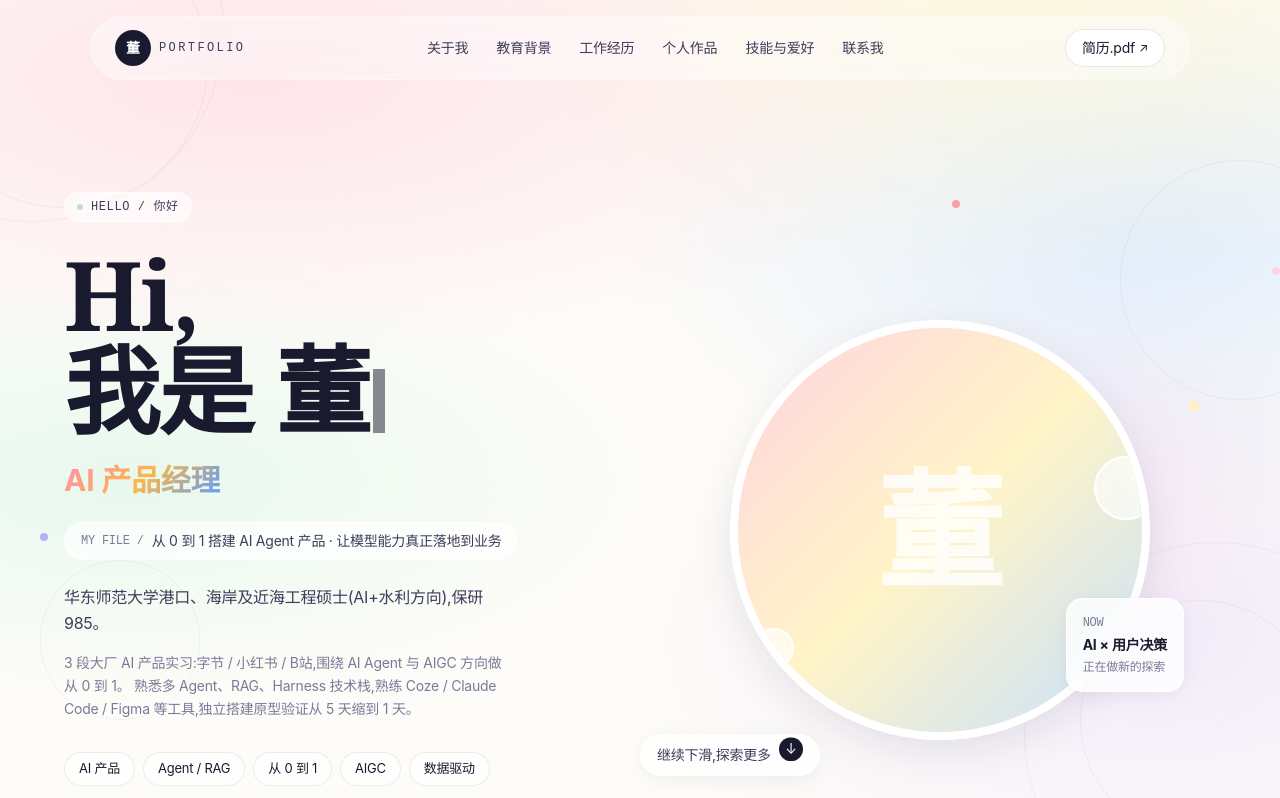
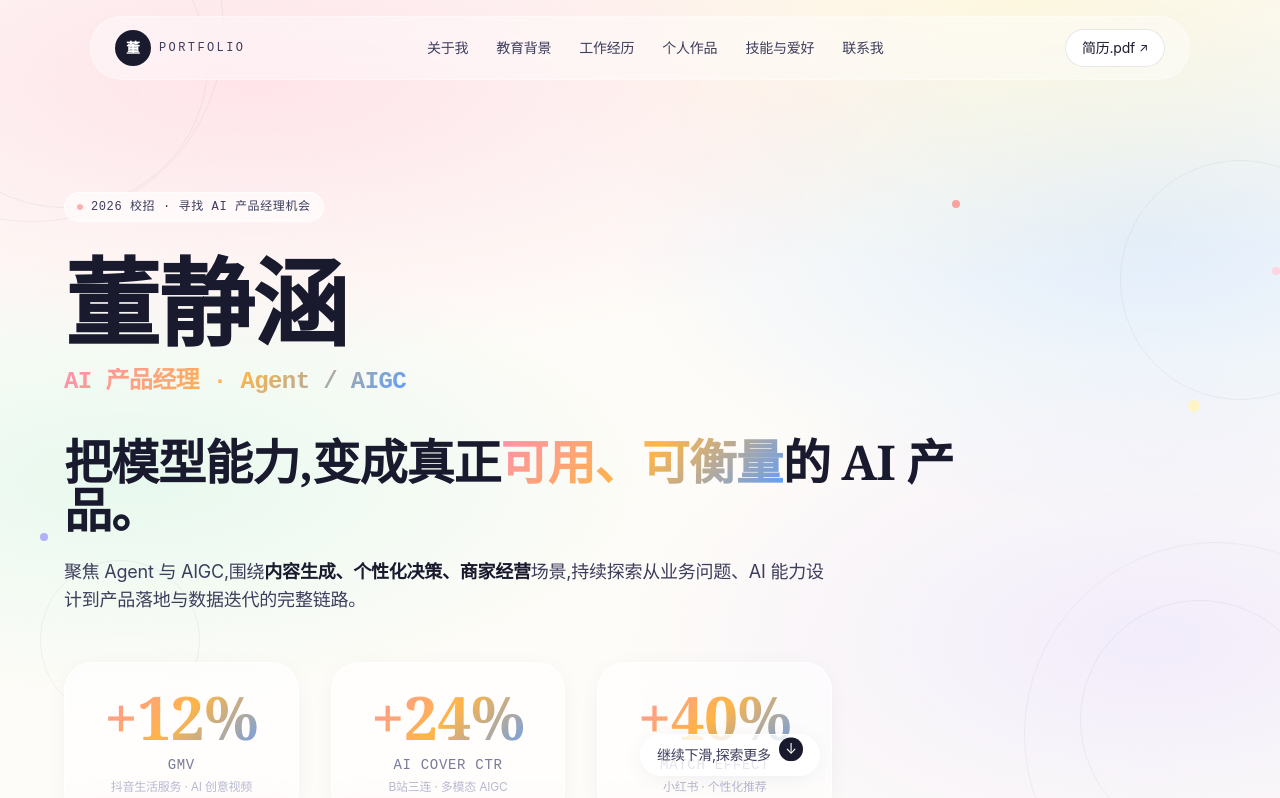
Before and after one commit to djh20010513/personal-site, a Next.js app: page / in a window 1280 px wide. Shown: the top 798 px of the page. Built offline with nearby package versions, Linux system fonts and the light colour scheme.

Commit message:
redesign hero: 三大数据 + 双按钮,5 秒传达核心信息

```diff
--- a/app/page.tsx
+++ b/app/page.tsx
@@ -9,91 +9,82 @@ export default function Home() {
     <div className="relative overflow-x-hidden">
       <FloatingDecorations />
 
-      {/* ============ Hero ============ */}
+      {/* ============ Hero - 5 秒传达三件事 ============ */}
       <section className="min-h-screen flex items-center px-6 pt-32 pb-20 relative">
-        <div className="max-w-6xl mx-auto w-full grid md:grid-cols-2 gap-12 items-center relative">
-          {/* 左侧文字 */}
-          <div>
-            <div className="inline-flex items-center gap-2 mb-6 px-3 py-1.5 bg-white/60 backdrop-blur-md border border-white/80 rounded-full">
-              <span className="w-1.5 h-1.5 rounded-full bg-accent-sage animate-pulse" />
+        <div className="max-w-6xl mx-auto w-full relative">
+
+          {/* 顶部小标签 - 身份 */}
+          <div className="inline-flex items-center gap-2 mb-8 px-3 py-1.5 bg-white/60 backdrop-blur-md border border-white/80 rounded-full">
+            <span className="w-1.5 h-1.5 rounded-full bg-accent-warm animate-pulse" />
             <span className="font-mono text-xs tracking-wider text-ink-700">
-                HELLO / 你好
+              2026 校招 · 寻找 AI 产品经理机会
             </span>
           </div>
 
-            <h1 className="font-serif text-6xl md:text-8xl font-black tracking-tightish leading-[0.95] mb-6">
-              <span className="text-ink-900">Hi,</span>
-              <br />
-              <span className="text-ink-900">我是 {profile.name.charAt(0)}</span>
-              <span className="inline-block w-3 h-12 md:h-16 bg-ink-900 align-middle ml-1 animate-pulse" />
+          {/* 姓名 + 职位 */}
+          <h1 className="font-serif text-6xl md:text-8xl font-black tracking-tightish leading-[0.95] mb-4">
+            <span className="text-ink-900">{profile.name}</span>
           </h1>
 
-            <div className="mb-6">
-              <span className="text-2xl md:text-3xl font-bold text-gradient-rainbow">
-                {profile.title}
+          <div className="mb-10">
+            <span className="text-xl md:text-2xl font-bold text-gradient-rainbow font-mono tracking-tight">
+              {profile.title} · Agent / AIGC
             </span>
           </div>
 
-            {/* MY FILE 标签条 */}
-            <div className="inline-flex items-center gap-2 px-4 py-2 bg-white/70 backdrop-blur border border-white/80 rounded-full mb-6">
-              <span className="font-mono text-xs text-ink-500">MY FILE /</span>
-              <span className="text-sm text-ink-700">{profile.subtitle}</span>
-            </div>
+          {/* 主标题 - 1 句话讲清做什么 */}
+          <h2 className="font-serif text-3xl md:text-5xl font-bold tracking-tightish leading-[1.2] text-ink-900 mb-6 max-w-4xl">
+            把模型能力,变成真正<em className="not-italic text-gradient-rainbow">可用、可衡量</em>的 AI 产品。
+          </h2>
 
-            {/* 简介文字 */}
-            <p className="text-ink-700 leading-relaxed mb-4 max-w-md">
-              {profile.intro[0]}
-            </p>
-            <p className="text-ink-500 leading-relaxed mb-8 max-w-md text-sm">
-              {profile.intro.slice(1).join(' ')}
+          {/* 副标题 */}
+          <p className="text-base md:text-lg text-ink-700 leading-relaxed max-w-3xl mb-12">
+            聚焦 Agent 与 AIGC,围绕<em className="not-italic text-ink-900 font-semibold">内容生成、个性化决策、商家经营</em>场景,持续探索从业务问题、AI 能力设计到产品落地与数据迭代的完整链路。
           </p>
 
-            {/* 技能标签 */}
-            <div className="flex flex-wrap gap-2 mb-8">
-              {profile.skillTags.map((s) => (
-                <span key={s.label} className={`chip ${s.color}`}>
-                  {s.label}
-                </span>
-              ))}
+          {/* 三大数据 - 拿过什么结果 */}
+          <div className="grid grid-cols-3 gap-4 md:gap-8 mb-12 max-w-3xl">
+            <div className="card p-6 text-center">
+              <div className="font-serif text-4xl md:text-6xl font-black text-gradient-rainbow mb-2 leading-none">
+                +12%
               </div>
-
-            {/* CTA 按钮 */}
-            <div className="flex gap-3">
-              <a href="/resume.pdf" target="_blank" rel="noopener" className="btn-primary">
-                <span>下载简历</span>
-                <span className="text-xs">↓</span>
-              </a>
-              <Link href="#contact" className="btn-ghost">
-                <span>联系我</span>
-              </Link>
+              <div className="font-mono text-xs md:text-sm text-ink-500 tracking-wider uppercase">
+                GMV
+              </div>
+              <div className="text-xs text-ink-300 mt-1">抖音生活服务 · AI 创意视频</div>
+            </div>
+            <div className="card p-6 text-center">
+              <div className="font-serif text-4xl md:text-6xl font-black text-gradient-rainbow mb-2 leading-none">
+                +24%
+              </div>
+              <div className="font-mono text-xs md:text-sm text-ink-500 tracking-wider uppercase">
+                AI Cover CTR
+              </div>
+              <div className="text-xs text-ink-300 mt-1">B站三连 · 多模态 AIGC</div>
+            </div>
+            <div className="card p-6 text-center">
+              <div className="font-serif text-4xl md:text-6xl font-black text-gradient-rainbow mb-2 leading-none">
+                +40%
+              </div>
+              <div className="font-mono text-xs md:text-sm text-ink-500 tracking-wider uppercase">
+                Match Effect
+              </div>
+              <div className="text-xs text-ink-300 mt-1">小红书 · 个性化推荐</div>
             </div>
           </div>
 
-          {/* 右侧 Hero 装饰 - 用 NOW 卡片 */}
-          <div className="relative hidden md:block">
-            <div className="absolute top-10 right-0 w-64 h-64 rounded-full bg-gradient-to-br from-rainbow-purple/40 to-rainbow-pink/40 blur-3xl animate-float-slow" />
-            <div className="absolute top-40 right-32 w-32 h-32 rounded-full bg-gradient-to-br from-rainbow-blue/40 to-rainbow-mint/40 blur-2xl animate-float-fast" />
-
-            {/* 大圆头像区 */}
-            <div className="relative w-[420px] h-[420px] mx-auto rounded-full overflow-hidden border-8 border-white shadow-card-lg">
-              <div className="w-full h-full bg-gradient-to-br from-rainbow-pink via-rainbow-yellow to-rainbow-blue grid place-items-center">
-                <span className="font-serif text-9xl font-black text-white/80">
-                  {profile.name.charAt(0)}
-                </span>
-              </div>
-              {/* 漂浮气泡 */}
-              <div className="absolute top-12 -left-8 w-12 h-12 rounded-full bg-white/60 backdrop-blur border-2 border-white animate-float-slow" />
-              <div className="absolute top-32 -right-4 w-16 h-16 rounded-full bg-white/60 backdrop-blur border-2 border-white animate-float-fast" />
-              <div className="absolute bottom-16 left-4 w-10 h-10 rounded-full bg-white/60 backdrop-blur border-2 border-white animate-float-slow" />
+          {/* 两个 CTA */}
+          <div className="flex flex-wrap gap-4">
+            <Link href="#projects" className="btn-primary">
+              <span>View My Work</span>
+              <span className="text-xs">→</span>
+            </Link>
+            <a href="/resume.pdf" target="_blank" rel="noopener" className="btn-ghost">
+              <span>Download Resume</span>
+              <span className="text-xs">↓</span>
+            </a>
           </div>
 
-            {/* NOW 标签 */}
-            <div className="absolute bottom-12 right-8 bg-white/80 backdrop-blur-xl border border-white rounded-2xl p-4 shadow-card max-w-[200px]">
-              <div className="font-mono text-xs text-ink-500 mb-1">NOW</div>
-              <div className="text-sm font-bold text-ink-900 mb-1">AI × 用户决策</div>
-              <div className="text-xs text-ink-500">正在做新的探索</div>
-            </div>
-          </div>
         </div>
       </section>
 
```
Lines whose indentation alone changed are shown as unchanged.
